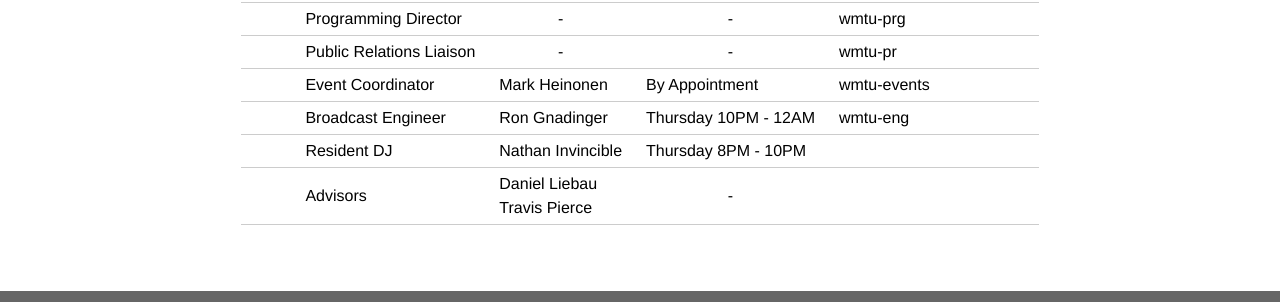
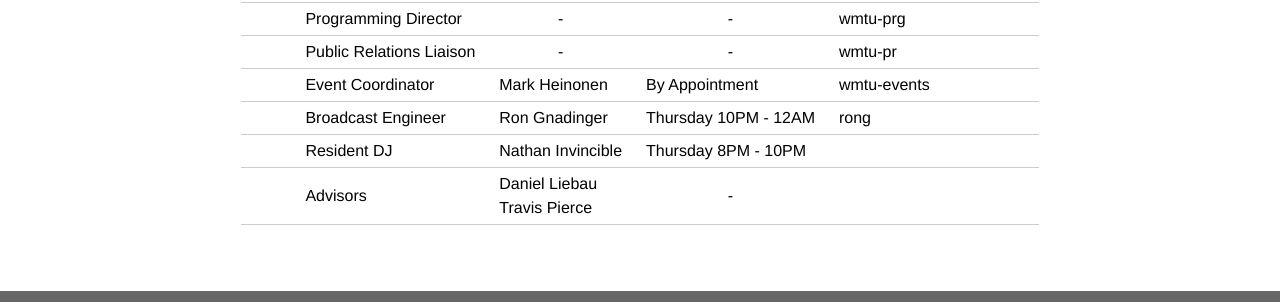
Before and after one commit to WMTU/wmtu.mtu.edu, a Jekyll site: the page built from index.html, in a window 1280 px wide. Shown: the part 1626-1928 px from the top of the page. Built offline with Jekyll 4.4.1, drawn with Linux system fonts in a browser that asks for light colours; comment, search, counter and statistics services are not loaded.

Commit message:
updating Ron's email

```diff
--- a/index.html
+++ b/index.html
@@ -183,7 +183,7 @@ layout: default
           Thursday 10PM - 12AM
         </td>
         <td>
-          wmtu-eng
+          rong
         </td>
       </tr>
       <tr>
```
